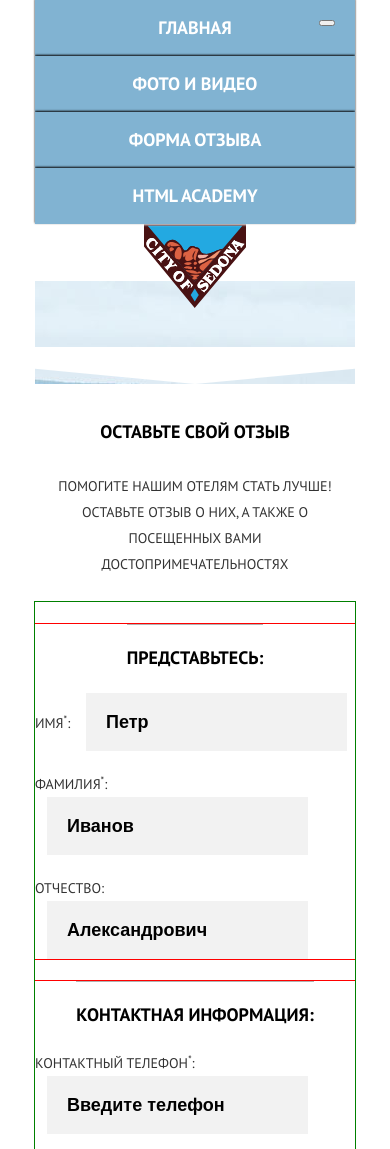
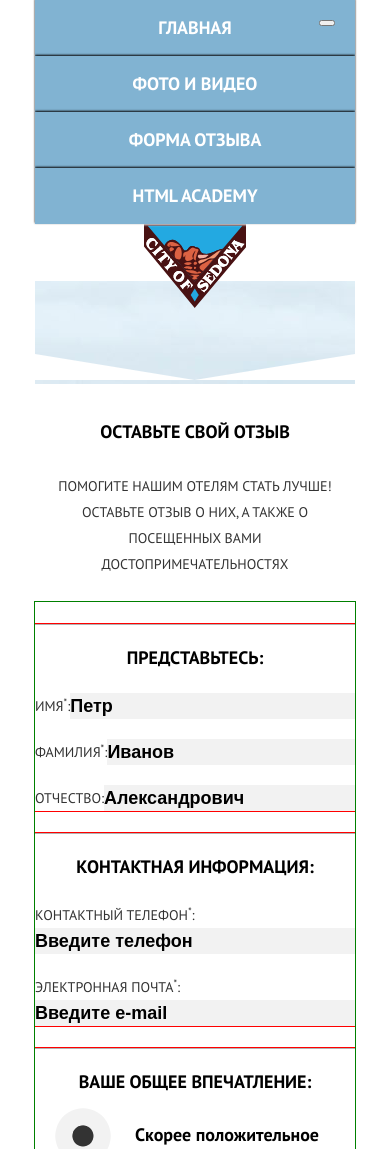
Before and after one commit to eseniaesina/213482-sedona, a plain HTML site: page form.html in a window 390 px wide. Shown: the top 1149 px of the page. Drawn offline with nearby package versions, Linux system fonts and the light colour scheme; files that its build step writes are made by us from their sources; files whose address does not match are found by name.

Commit message:
вносила правки

```diff
--- a/form.html
+++ b/form.html
@@ -52,11 +52,11 @@
         </fieldset>
         <fieldset class="form-block">
           <legend class="form-block__title">Контактная информация:</legend>
-          <p class="form-block__field">
+          <p class="form-block__field  form-block__field--indent">
             <label for="form-block-phone">Контактный телефон<sup>*</sup>:</label>
             <input id="form-block-phone" type="text" name="phone" value="" placeholder="Введите телефон" required>
           </p>
-          <p class="form-block__field">
+          <p class="form-block__field    form-block__field--indent">
             <label for="form-block-mail">Электронная почта<sup>*</sup>:</label>
             <input id="form-block-mail" type="email" name="mail" placeholder="Введите e-mail" required>
           </p>
--- a/less/blocks/form-block.less
+++ b/less/blocks/form-block.less
@@ -4,9 +4,11 @@
   margin-top: 22px;
   border: none;
   outline: 1px solid red;
+  width: 320px;
 }
 
 .form-block__title {
+  width: 320px;
   padding: 0;
   margin: 0;
   padding-bottom: 2px;
@@ -24,6 +26,14 @@
   padding: 0;
   margin: 0;
   margin-top: 20px;
+  width: 320px;
+  display: flex;
+  flex-direction: row;
+  justify-content: space-between;
+}
+
+.form-block__field--indent {
+  flex-direction: column;
 }
 
 .form-block__field label {
@@ -37,16 +47,16 @@
 }
 
 .form-block__field input {
-  padding: 16px 0;
-  padding-left: 20px;
+  box-sizing: border-box;
+  padding: 0;
   margin: 0;
-  margin-left: 12px;
   background-color: @form-color;
   font-size: 18px;
   line-height: 26px;
   font-weight: 700;
   border: none;
   outline: none;
+  flex-grow: 1;
 }
 
 .form-block__field input::-webkit-input-placeholder {
--- a/less/blocks/main-header.less
+++ b/less/blocks/main-header.less
@@ -8,13 +8,17 @@
   order: 2;
   background-image:
     url("../img/text-sedona-index.svg"),
-    url("../img/bg-triangle.svg"),
+    url("../img/bg-intro-triangle-mobile.svg"),
     url("../img/bg-back-mobile@1x.jpg");
   background-repeat: no-repeat;
   background-position:
     50% 147px,
     0 bottom,
-    0 57px;
+    center 57px;
+  background-size:
+  282px 214px,
+  100% 34px,
+  auto 389px;
   background-color: @fancy-color;
   min-height: 450px;
   min-width: 320px;
@@ -23,12 +27,15 @@
 .main-header__wraper-mini {
   order: 2;
   background-image:
-    url("../img/bg-triangle.svg"),
+    url("../img/bg-intro-triangle-mobile.svg"),
     url("../img/bg-back-mobile@1x.jpg");
   background-repeat: no-repeat;
   background-position:
     0 bottom,
-    0 57px;
+    center 57px;
+  background-size:
+    100% 34px,
+    auto 389px;
   background-color: @fancy-color;
   min-height: 160px;
   min-width: 320px;
--- a/less/blocks/video.less
+++ b/less/blocks/video.less
@@ -29,7 +29,6 @@
   background-image: url("../img/video-mobile@1x.jpg");
   background-repeat: no-repeat;
   background-position: 0 0;
-  background-color: #f2f2f2;
   height: 267px;
   display: flex;
   flex-direction: column;
@@ -66,6 +65,7 @@
   padding: 0;
   margin: 0 20px;
   height: 66px;
+  background-color: #f2f2f2;
   display: flex;
   flex-direction: row;
   align-items: flex-start;
--- a/less/fonts.less
+++ b/less/fonts.less
@@ -3,8 +3,8 @@
     font-weight: 400;
     src:
         local("PT Sans"),
-        url("/fonts/ptsans.woff") format("woff"),
-        url("/fonts/ptsans.woff2") format("woff2");
+        url("../fonts/ptsans.woff") format("woff"),
+        url("../fonts/ptsans.woff2") format("woff2");
 }
 
 @font-face {
@@ -12,6 +12,6 @@
     font-weight: 700;
     src:
         local("PT Sans"),
-        url("/fonts/ptsansbold.woff") format("woff"),
-        url("/fonts/ptsansbold.woff2") format("woff2");
+        url("../fonts/ptsansbold.woff") format("woff"),
+        url("../fonts/ptsansbold.woff2") format("woff2");
 }
```
